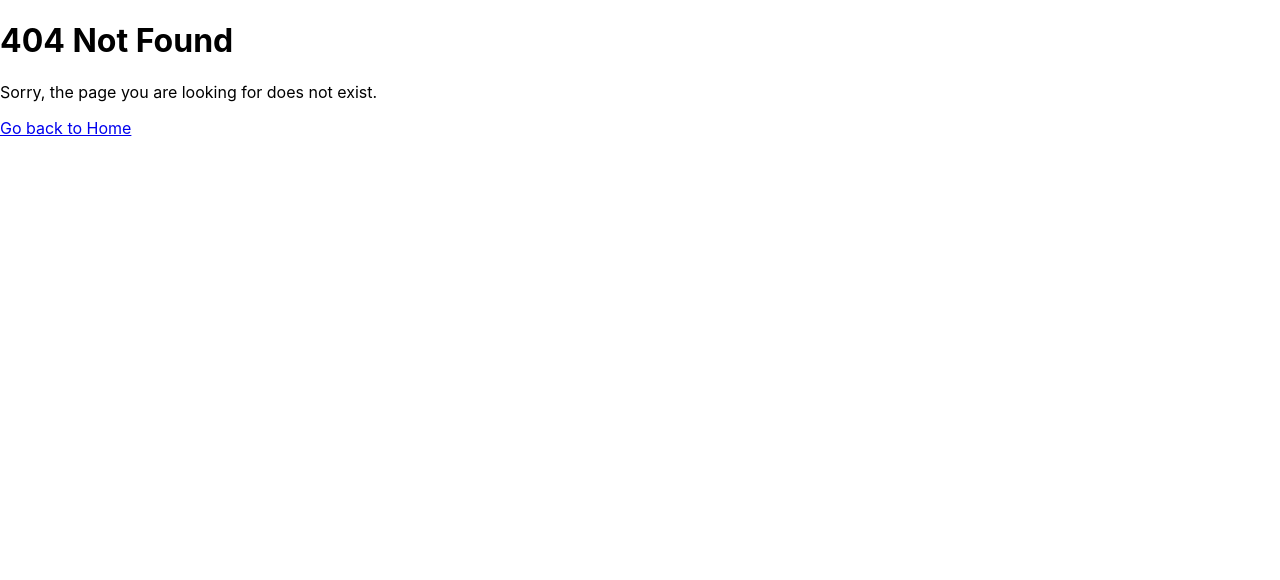
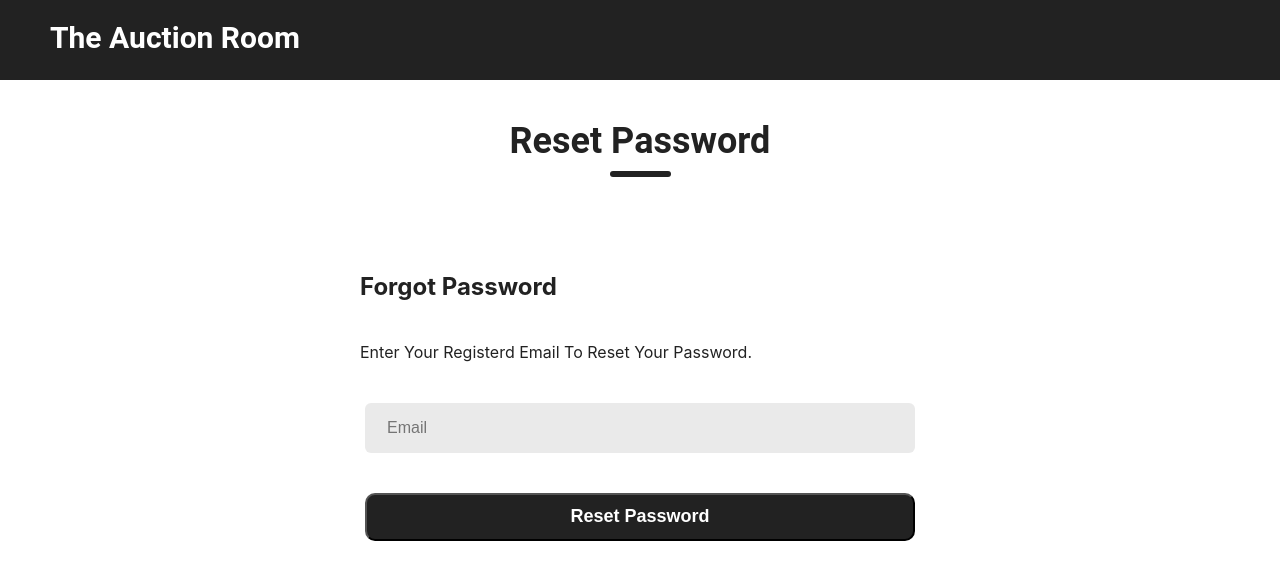
Before and after one commit to mcramanayake/Jewelry-Auction-Web-Application, a React (Create React App) app in the folder jewelry-auction-frontend/: page /ForgotPassword in a window 1280 px wide. Before the commit this address had no page. Shown: the top 580 px of the page. Built offline with nearby package versions, Linux system fonts and the light colour scheme.

Commit message:
update forgot password

```diff
--- a/jewelry-auction-frontend/src/App.js
+++ b/jewelry-auction-frontend/src/App.js
@@ -13,6 +13,7 @@ import NotFound from './components/NotFound';
 import HomePage from './components/Admin&Home/HomePage';
 import AddItemPage from './components/Admin&Home/AddItemPage';
 import AdminDashboard from './components/Admin&Home/AdminDashboard';
+import ForgotPassword from './components/LoginSignUp/ForgotPassword';
 
 function App() {
 
@@ -52,6 +53,10 @@ function App() {
     {
       path: "/AdminDashboard",
       element:<AdminDashboard />
+    },
+    {
+      path: "/ForgotPassword",
+      element:<ForgotPassword />
     },
     {
       path: "*", // This will catch all undefined routes
--- /dev/null
+++ b/jewelry-auction-frontend/src/components/LoginSignUp/ForgotPassword.jsx
@@ -0,0 +1,38 @@
+import React from 'react'
+import './Login.css';
+
+const ForgotPassword = () => {
+  return (
+    <div>
+      <div className="title">
+        <div className="title-text">The Auction Room</div>
+      </div>
+      <div className='container'>
+        <form action="">
+            <div className="header">
+                <div className="text">Reset Password</div>
+                <div className="underline"></div>
+            </div>
+            <div className="inputs">
+                <h2 className="ForgotPasswordH1">Forgot Password</h2>
+                <p className="ForgotPasswordP">Enter Your Registerd Email To Reset Your Password.</p>
+                <div className="input">
+                <input
+                    type="email"
+                    placeholder='Email'
+                    name="Email"
+                    autoComplete="off"
+                    required
+                />
+                </div>
+            </div>
+            <div className="submit-container">
+            <button type="submit" className="submit">Reset Password</button>
+          </div>
+        </form>
+      </div>
+    </div>
+  )
+}
+
+export default ForgotPassword
--- a/jewelry-auction-frontend/src/components/LoginSignUp/Login.css
+++ b/jewelry-auction-frontend/src/components/LoginSignUp/Login.css
@@ -119,3 +119,23 @@
     font-weight: 700;
     cursor: pointer;
 }
+
+.ForgotPasswordLink{
+    text-decoration: none;
+    color: #222222;
+}
+
+/*ForgotPassword*/
+
+.ForgotPasswordH1{
+    color: #222222;
+    padding-top: 20px;
+    padding-left: 20px;
+    margin-bottom: 0;
+}
+
+.ForgotPasswordP{
+    color: #222222;
+    padding-top: 0;
+    padding-left: 20px;
+}
--- a/jewelry-auction-frontend/src/components/LoginSignUp/Login.jsx
+++ b/jewelry-auction-frontend/src/components/LoginSignUp/Login.jsx
@@ -89,7 +89,7 @@ const Login = () => {
               />
             </div>
           </div>
-          <div className="forgotPassword">Forgot your password?</div>
+          <div className="forgotPassword"><Link to='/ForgotPassword' className="ForgotPasswordLink">Forgot your password?</Link></div>
           <div className="submit-container">
             <button type="submit" className="submit" onClick={HandleLogin}>Log in</button>
           </div>
```
Also changed, not shown: 20 other files (tests, documents, lock files or other folders).
